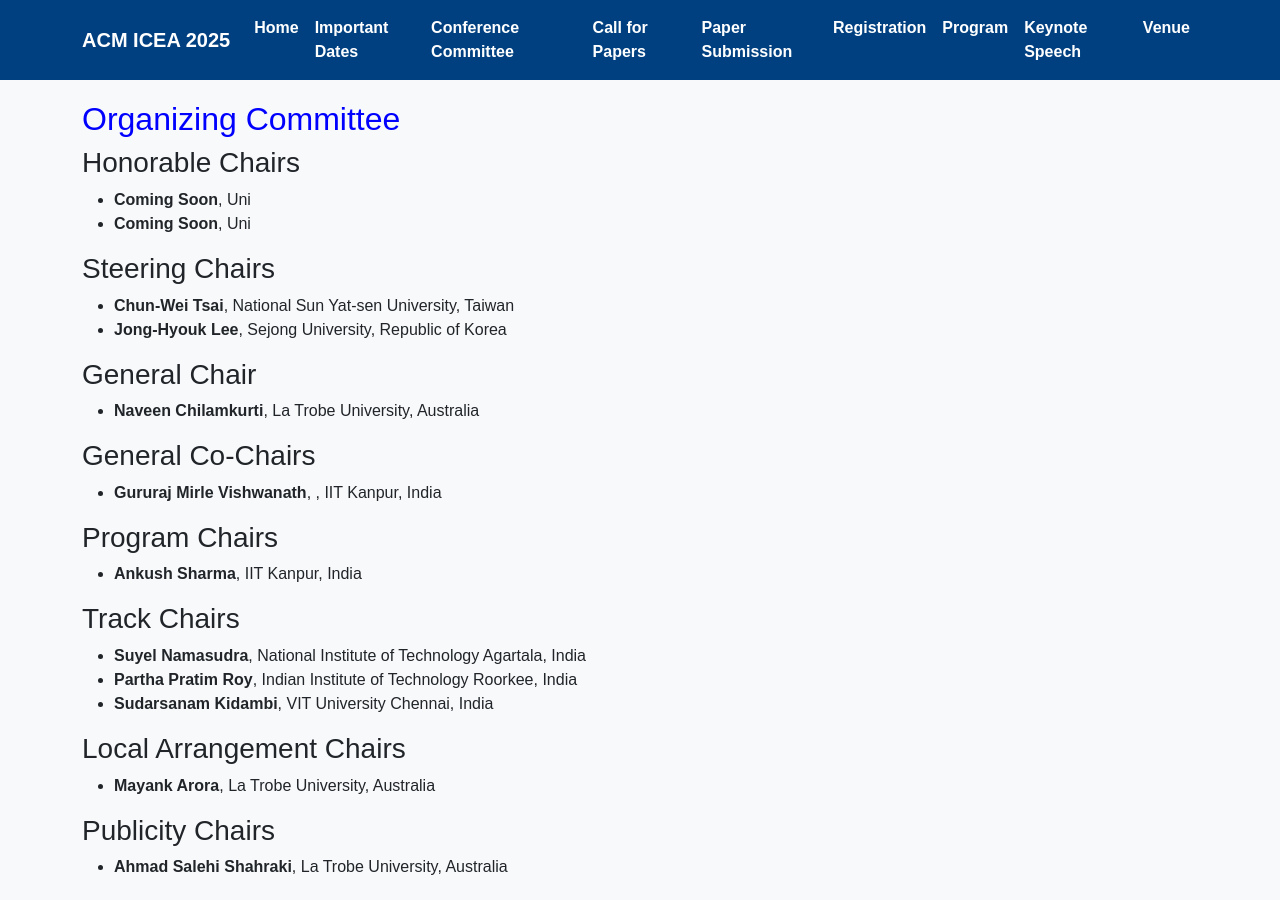
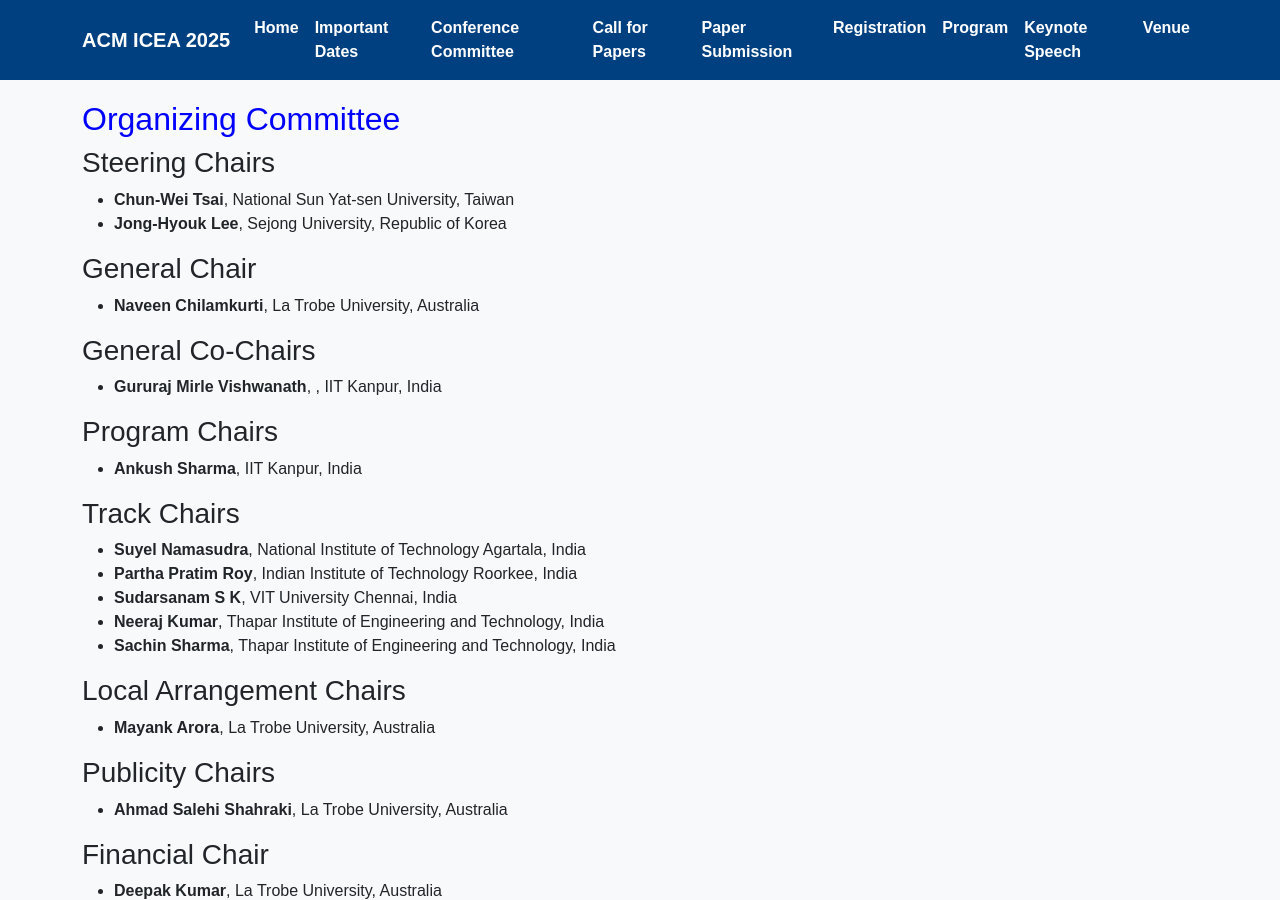
Before and after one commit to icea2025/latrobe, a Jekyll site: the page committee/index.html, which Jekyll copies as it is, in a window 1280 px wide and 900 px high. Built offline with Jekyll 4.4.1, drawn with Linux system fonts in a browser that asks for light colours.

Commit message:
Update index.html

```diff
--- a/committee/index.html
+++ b/committee/index.html
@@ -76,11 +76,6 @@
   <div class="content">
     <div>
       <h2 style="color: #0000ff">Organizing Committee</h2>
-      <h3>Honorable Chairs</h3>
-      <ul>
-        <li><b>Coming Soon</b>, Uni</li>
-        <li><b>Coming Soon</b>, Uni</li>
-      </ul>
 
       <h3>Steering Chairs</h3>
       <ul>
@@ -101,13 +96,16 @@
       <h3>Program Chairs</h3>
       <ul>
         <li><b>Ankush Sharma</b>, IIT Kanpur, India</li>
+
       </ul>
 
       <h3>Track Chairs</h3>
       <ul>
         <li><b>Suyel Namasudra</b>, National Institute of Technology Agartala, India</li>
          <li><b>Partha Pratim Roy</b>, Indian Institute of Technology Roorkee, India</li>
-         <li><b>Sudarsanam Kidambi</b>, VIT University Chennai, India</li>
+        <li><b>Sudarsanam S K</b>, VIT University Chennai, India</li>
+        <li><b>Neeraj Kumar</b>, Thapar Institute of Engineering and Technology, India</li>
+        <li><b>Sachin Sharma</b>, Thapar Institute of Engineering and Technology, India</li>
       </ul>
 
       <h3>Local Arrangement Chairs</h3>
```
